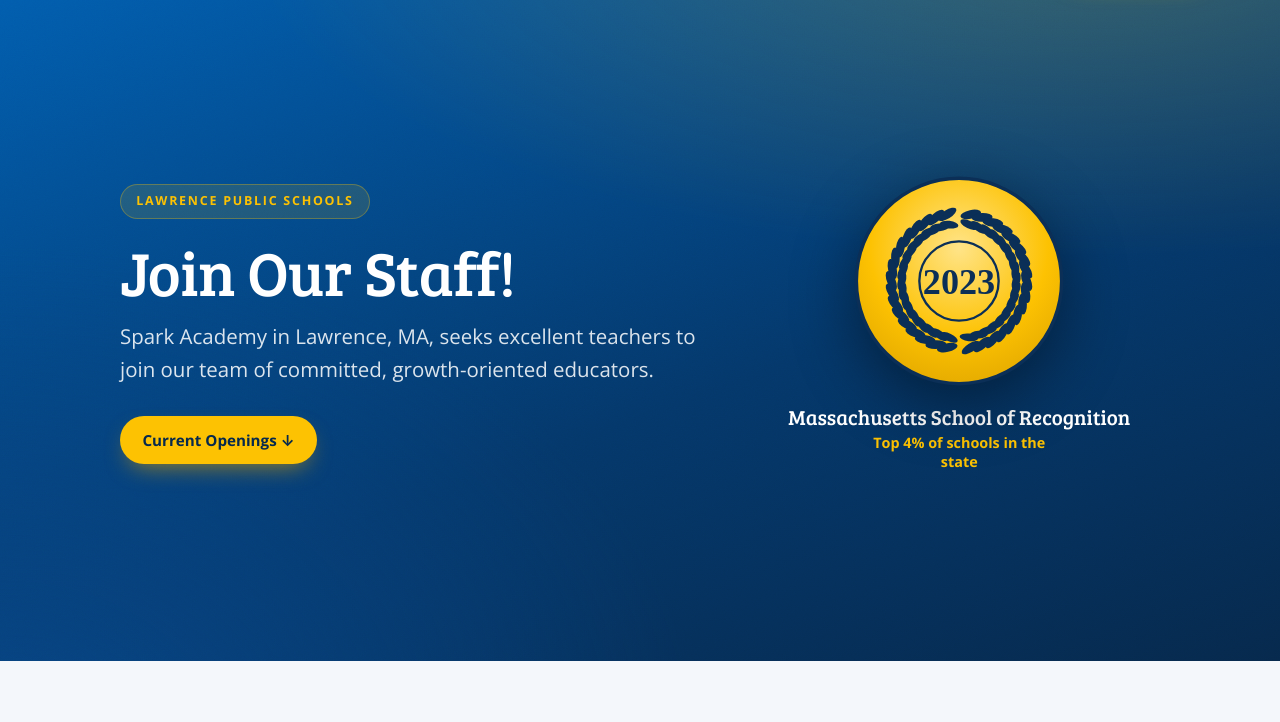
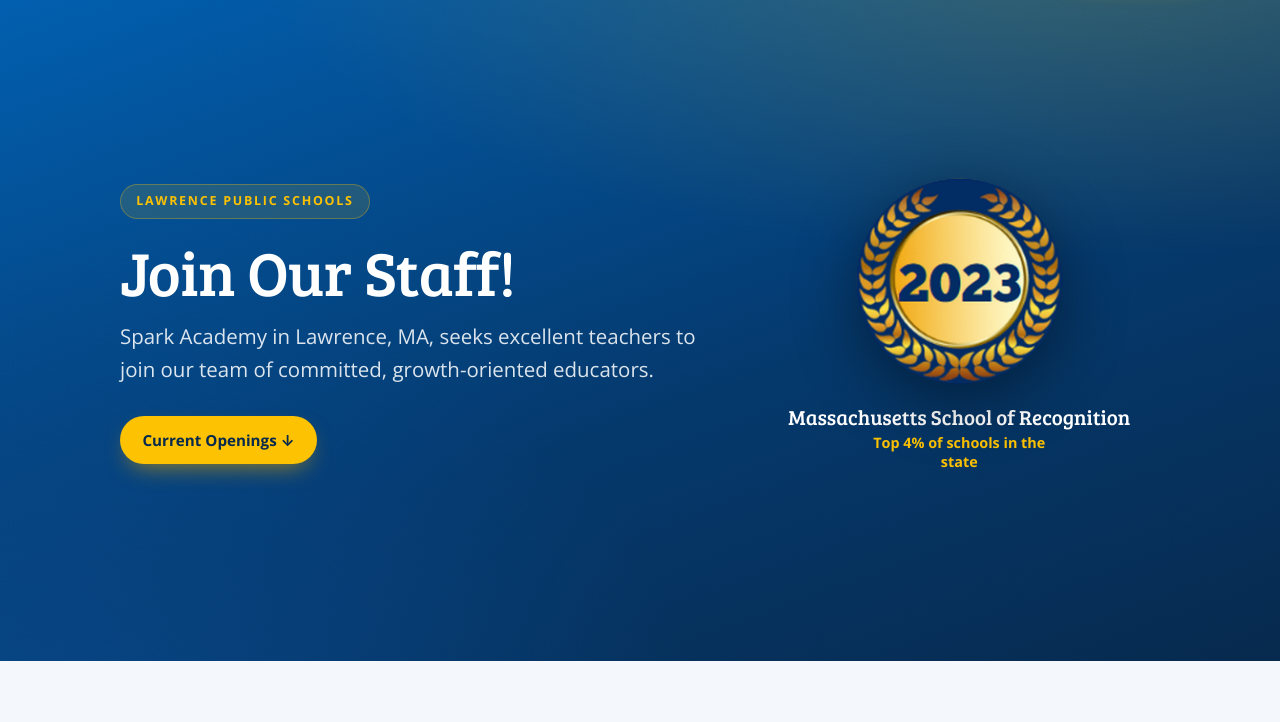
Before and after one commit to mikeberlinworkshop/workshop-hiring-website, a plain HTML site: page sparklps/index.html in a window 1280 px wide. Shown: the part 78-800 px from the top of the page. Drawn offline with nearby package versions, Linux system fonts and the light colour scheme.

Commit message:
Spark site: use real 2023 recognition seal cropped from LPS graphic

```diff
--- a/sparklps/index.html
+++ b/sparklps/index.html
@@ -37,7 +37,7 @@
         <a href="#openings" class="btn btn-gold">Current Openings &darr;</a>
       </div>
       <aside class="recog-badge" aria-label="Massachusetts School of Recognition, 2023">
-        <img class="rb-seal" src="assets/recognition-seal.svg" alt="Massachusetts School of Recognition 2023" />
+        <img class="rb-seal" src="assets/recognition-seal.png" alt="Massachusetts School of Recognition 2023" />
         <div class="rb-title">Massachusetts School of Recognition</div>
         <div class="rb-sub">Top 4% of schools in the state</div>
       </aside>
```
Also changed, not shown: sparklps/assets/recognition-seal.png (added).
